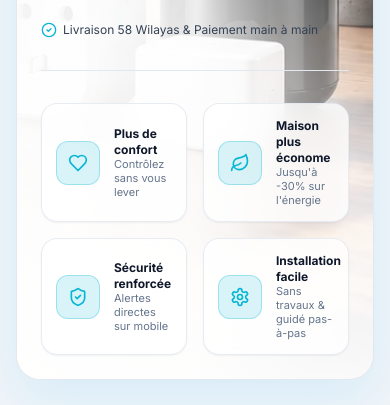
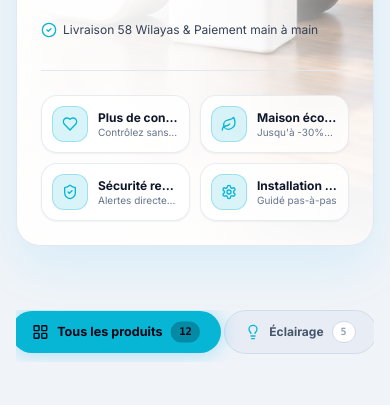
Before and after one commit to younes09/domotek-project, a React (Vite) app: page / in a window 390 px wide. Shown: the part 699-1104 px from the top of the page. Built offline with nearby package versions, Linux system fonts and the light colour scheme; no server answers; the database is empty.

Commit message:
feat: add HomeView component for the store homepage with interactive smart home features

```diff
--- a/src/pages/HomeView.tsx
+++ b/src/pages/HomeView.tsx
@@ -337,86 +337,86 @@ export const HomeView: React.FC<{ s: Store }> = ({ s }) => {
 
             {/* Feature Bar (4 item pills under Hero content) */}
             <div
-              className={`pt-8 border-t grid grid-cols-2 lg:grid-cols-4 gap-4 sm:gap-6 ${
+              className={`pt-6 sm:pt-8 border-t grid grid-cols-2 lg:grid-cols-4 gap-2.5 sm:gap-4 lg:gap-6 ${
                 isDark ? "border-slate-700/60" : "border-slate-200"
               }`}
             >
               <div
-                className={`glass-card-hover rounded-2xl p-3.5 flex items-center gap-3.5 border backdrop-blur-md ${
+                className={`glass-card-hover rounded-2xl p-2.5 sm:p-3.5 flex items-center gap-2.5 sm:gap-3.5 border backdrop-blur-md min-w-0 ${
                   isDark
                     ? "border-slate-700/60 bg-slate-950/50"
                     : "border-slate-200/80 bg-white/80 shadow-sm"
                 }`}
               >
-                <div className="h-11 w-11 rounded-xl bg-cyan-500/15 border border-cyan-500/30 flex items-center justify-center shrink-0">
-                  <Heart className="h-5 w-5 text-cyan-500" />
+                <div className="h-9 w-9 sm:h-11 sm:w-11 rounded-xl bg-cyan-500/15 border border-cyan-500/30 flex items-center justify-center shrink-0">
+                  <Heart className="h-4 w-4 sm:h-5 sm:w-5 text-cyan-500" />
                 </div>
-                <div>
-                  <h4 className={`text-xs sm:text-sm font-bold ${isDark ? "text-white" : "text-slate-900"}`}>
+                <div className="min-w-0 flex-1">
+                  <h4 className={`text-xs sm:text-sm font-bold truncate sm:whitespace-normal ${isDark ? "text-white" : "text-slate-900"}`}>
                     Plus de confort
                   </h4>
-                  <p className={`text-[11px] leading-tight ${isDark ? "text-slate-300" : "text-slate-500"}`}>
+                  <p className={`text-[10px] sm:text-[11px] leading-tight line-clamp-1 sm:line-clamp-none ${isDark ? "text-slate-300" : "text-slate-500"}`}>
                     Contrôlez sans vous lever
                   </p>
                 </div>
               </div>
 
               <div
-                className={`glass-card-hover rounded-2xl p-3.5 flex items-center gap-3.5 border backdrop-blur-md ${
+                className={`glass-card-hover rounded-2xl p-2.5 sm:p-3.5 flex items-center gap-2.5 sm:gap-3.5 border backdrop-blur-md min-w-0 ${
                   isDark
                     ? "border-slate-700/60 bg-slate-950/50"
                     : "border-slate-200/80 bg-white/80 shadow-sm"
                 }`}
               >
-                <div className="h-11 w-11 rounded-xl bg-cyan-500/15 border border-cyan-500/30 flex items-center justify-center shrink-0">
-                  <Leaf className="h-5 w-5 text-cyan-500" />
+                <div className="h-9 w-9 sm:h-11 sm:w-11 rounded-xl bg-cyan-500/15 border border-cyan-500/30 flex items-center justify-center shrink-0">
+                  <Leaf className="h-4 w-4 sm:h-5 sm:w-5 text-cyan-500" />
                 </div>
-                <div>
-                  <h4 className={`text-xs sm:text-sm font-bold ${isDark ? "text-white" : "text-slate-900"}`}>
-                    Maison plus économe
+                <div className="min-w-0 flex-1">
+                  <h4 className={`text-xs sm:text-sm font-bold truncate sm:whitespace-normal ${isDark ? "text-white" : "text-slate-900"}`}>
+                    Maison économe
                   </h4>
-                  <p className={`text-[11px] leading-tight ${isDark ? "text-slate-300" : "text-slate-500"}`}>
-                    Jusqu'à -30% sur l'énergie
+                  <p className={`text-[10px] sm:text-[11px] leading-tight line-clamp-1 sm:line-clamp-none ${isDark ? "text-slate-300" : "text-slate-500"}`}>
+                    Jusqu'à -30% d'énergie
                   </p>
                 </div>
               </div>
 
               <div
-                className={`glass-card-hover rounded-2xl p-3.5 flex items-center gap-3.5 border backdrop-blur-md ${
+                className={`glass-card-hover rounded-2xl p-2.5 sm:p-3.5 flex items-center gap-2.5 sm:gap-3.5 border backdrop-blur-md min-w-0 ${
                   isDark
                     ? "border-slate-700/60 bg-slate-950/50"
                     : "border-slate-200/80 bg-white/80 shadow-sm"
                 }`}
               >
-                <div className="h-11 w-11 rounded-xl bg-cyan-500/15 border border-cyan-500/30 flex items-center justify-center shrink-0">
-                  <ShieldCheck className="h-5 w-5 text-cyan-500" />
+                <div className="h-9 w-9 sm:h-11 sm:w-11 rounded-xl bg-cyan-500/15 border border-cyan-500/30 flex items-center justify-center shrink-0">
+                  <ShieldCheck className="h-4 w-4 sm:h-5 sm:w-5 text-cyan-500" />
                 </div>
-                <div>
-                  <h4 className={`text-xs sm:text-sm font-bold ${isDark ? "text-white" : "text-slate-900"}`}>
+                <div className="min-w-0 flex-1">
+                  <h4 className={`text-xs sm:text-sm font-bold truncate sm:whitespace-normal ${isDark ? "text-white" : "text-slate-900"}`}>
                     Sécurité renforcée
                   </h4>
-                  <p className={`text-[11px] leading-tight ${isDark ? "text-slate-300" : "text-slate-500"}`}>
-                    Alertes directes sur mobile
+                  <p className={`text-[10px] sm:text-[11px] leading-tight line-clamp-1 sm:line-clamp-none ${isDark ? "text-slate-300" : "text-slate-500"}`}>
+                    Alertes directes mobile
                   </p>
                 </div>
               </div>
 
               <div
-                className={`glass-card-hover rounded-2xl p-3.5 flex items-center gap-3.5 border backdrop-blur-md ${
+                className={`glass-card-hover rounded-2xl p-2.5 sm:p-3.5 flex items-center gap-2.5 sm:gap-3.5 border backdrop-blur-md min-w-0 ${
                   isDark
                     ? "border-slate-700/60 bg-slate-950/50"
                     : "border-slate-200/80 bg-white/80 shadow-sm"
                 }`}
               >
-                <div className="h-11 w-11 rounded-xl bg-cyan-500/15 border border-cyan-500/30 flex items-center justify-center shrink-0">
-                  <Settings className="h-5 w-5 text-cyan-500" />
+                <div className="h-9 w-9 sm:h-11 sm:w-11 rounded-xl bg-cyan-500/15 border border-cyan-500/30 flex items-center justify-center shrink-0">
+                  <Settings className="h-4 w-4 sm:h-5 sm:w-5 text-cyan-500" />
                 </div>
-                <div>
-                  <h4 className={`text-xs sm:text-sm font-bold ${isDark ? "text-white" : "text-slate-900"}`}>
+                <div className="min-w-0 flex-1">
+                  <h4 className={`text-xs sm:text-sm font-bold truncate sm:whitespace-normal ${isDark ? "text-white" : "text-slate-900"}`}>
                     Installation facile
                   </h4>
-                  <p className={`text-[11px] leading-tight ${isDark ? "text-slate-300" : "text-slate-500"}`}>
-                    Sans travaux & guidé pas-à-pas
+                  <p className={`text-[10px] sm:text-[11px] leading-tight line-clamp-1 sm:line-clamp-none ${isDark ? "text-slate-300" : "text-slate-500"}`}>
+                    Guidé pas-à-pas
                   </p>
                 </div>
               </div>
```
